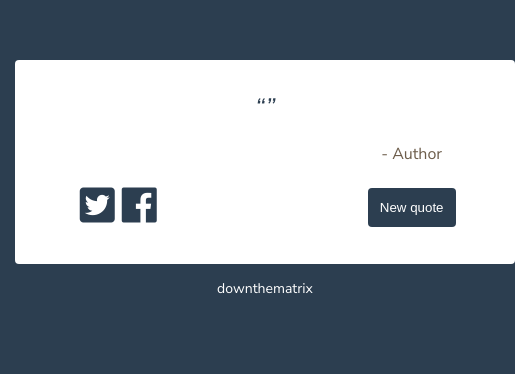
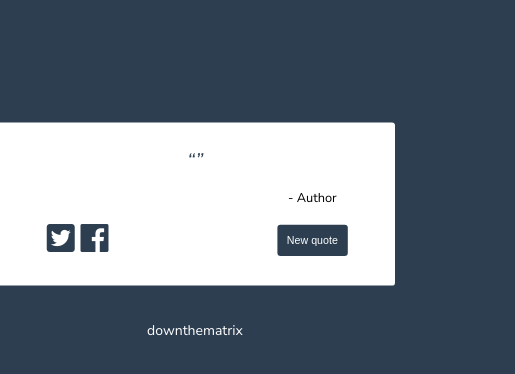
Before and after one commit to DownTheMatrix/Random-Quote-Generator, a React (Create React App) app: page / in a window 390 px wide. Shown: the part 166-540 px from the top of the page, 515 px wide, since content can reach past the window. Built offline with nearby package versions, Linux system fonts and the light colour scheme.

Commit message:
Add grid layout

```diff
--- a/src/App.css
+++ b/src/App.css
@@ -15,7 +15,6 @@ html {
 body {
     font-family: 'Nunito Sans', sans-serif;
     /* font-family: 'Alegreya Sans', sans-serif; */
-    color: #6d5d4b;
     font-weight: 300;
     background-color: #2C3E50;
 }
@@ -23,15 +22,16 @@ body {
 /* Wrapper */
 .page-wrapper {
     display: grid;
-    grid-template-rows: 25vh auto min-content 20vh;
-    grid-template-columns: 1fr min-content 1fr;
+    grid-template-rows: 30vh auto min-content 1fr;
+    grid-template-columns: 1fr 1fr 1fr;
     grid-gap: 1.5rem;
-    margin: 0 auto;
+    justify-content: center;
+    align-content: center;
 }
 
 /* Quote Box */
 #quote-box {
-    width: 50rem;
+    width: 50rem;;
     border-radius: 4px;
     background-color: #fff;
     grid-row: 2;
@@ -44,6 +44,7 @@ body {
     grid-row-gap: 1.5rem;
     justify-items: center;
     align-items: center;
+    transition: all .8s;
 }
 
 #text {
@@ -91,6 +92,11 @@ body {
     color: rgb(55, 75, 94);
 }
 
+#tweet-quote:active,
+#facebook-quote:active {
+    transform: translateY(-3px);
+}
+
 #new-quote {
     background-color: #2C3E50;
     color: #fff;
@@ -119,3 +125,10 @@ body {
     font-size: 1.4rem;
     text-decoration: none;
 }
+
+/* Media Queries */
+@media screen and (max-width: 550px) {
+    #quote-box {
+        transform: scale(.8);
+    }
+}
```
